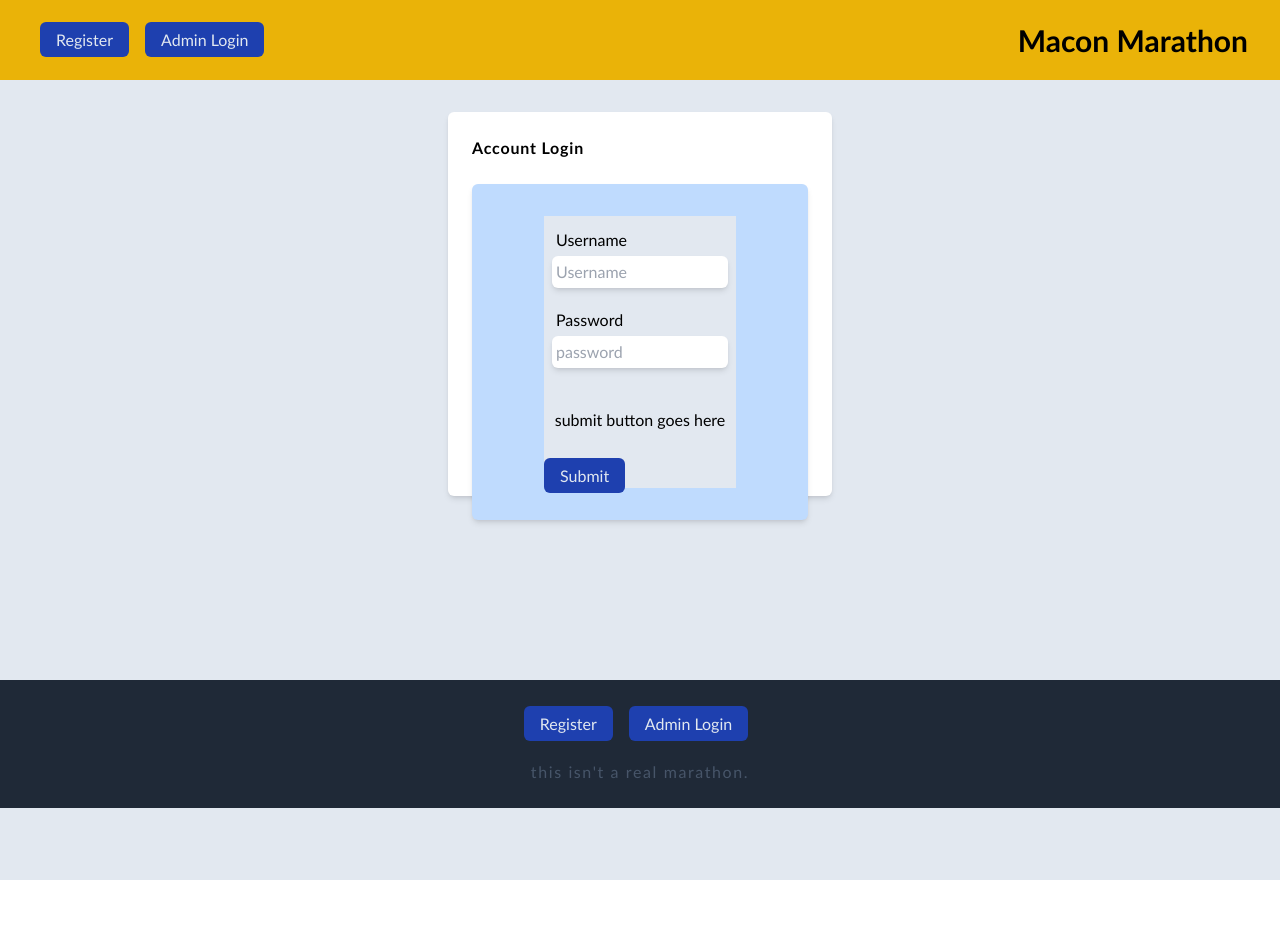
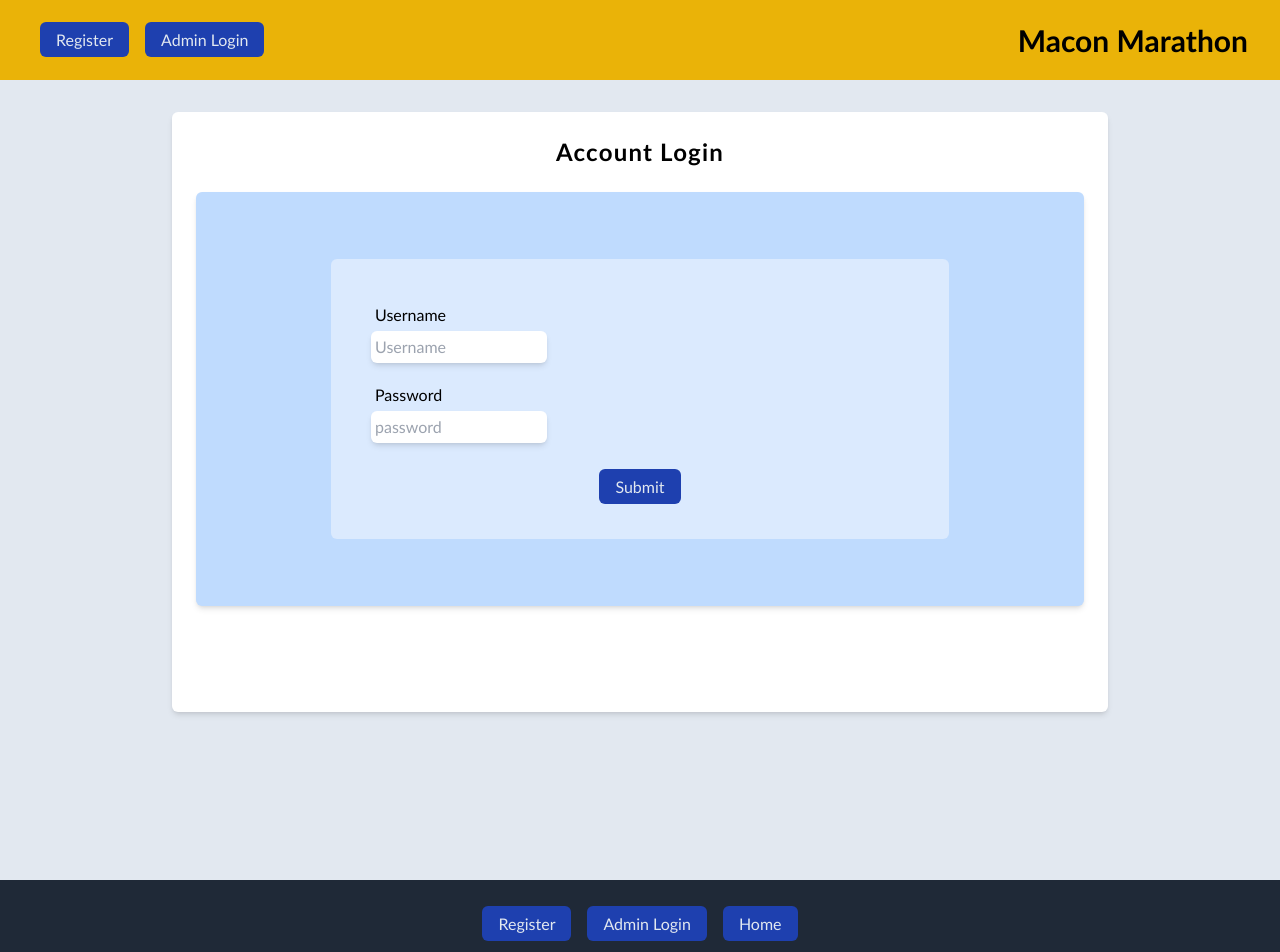
Before and after one commit to joelyles/race-registration-app, a React (Vite) app: page /login in a window 1280 px wide. Shown: the top 952 px of the page. Before the commit the page ends 880 px from the top, so only its background shows below. Built offline with nearby package versions, Linux system fonts and the light colour scheme.

Commit message:
styling tune-up

```diff
--- a/src/components/Footer.jsx
+++ b/src/components/Footer.jsx
@@ -1,5 +1,6 @@
 import RegisterButton from "./RegisterButton";
 import LoginButton from "./LoginButton";
+import HomeButton from "./HomeButton";
 
 const Footer = () => {
   return (
@@ -9,6 +10,7 @@ const Footer = () => {
           <div className="flex gap-2 mt-2">
             <RegisterButton />
             <LoginButton />
+            <HomeButton />
           </div>
         </div>
         <div className="text-slate-600 flex pb-6 justify-center tracking-widest">this isn't a real marathon.</div>
--- a/src/components/Form.jsx
+++ b/src/components/Form.jsx
@@ -3,12 +3,12 @@ import SubmitButton from "./SubmitButton"
 const Form = () => {
   return (
     <>
-      <div className="flex h-dvh px-4 bg-slate-200 ">
-        <div className="container flex flex-col mx-auto mt-8 p-6 rounded-md shadow-md bg-white h-3/5 w-3/4">
-          <h4 className="flex font-semibold tracking-wider">Registration Form</h4>
-          <div className="container flex flex-col items-center h-4/5 p-8 bg-blue-200 mt-6 rounded-md shadow-md">
-            <div className="flex flex-col overflow-scroll bg-slate-200 max-w-sm">
-              <div className="flex flex-col sm:flex-row justify-left gap-4 p-2">
+      <div className="h-full flex px-4 bg-slate-200 ">
+        <div className="flex flex-col mx-auto mt-8 mb-8 p-6 rounded-md shadow-md bg-white h-3/4 w-3/4">
+          <h4 className="flex font-semibold tracking-wider justify-center text-2xl ">Registration Form</h4>
+          <div className="flex flex-col items-center p-8 bg-blue-200 mt-6 rounded-md shadow-md h-3/4">
+            <div className="flex flex-col overflow-scroll my-auto bg-blue-100 max-w-m w-3/4 p-8 rounded-md">
+              <div className="flex flex-col justify-left gap-4 p-2">
                 <div className="flex flex-col grow">
                   <label className="p-1">First Name</label>
                   <input name="firstname" className="max-w-44 min-w-28 p-1 rounded-md shadow-md" type="text" placeholder="First Name"></input>
@@ -44,10 +44,12 @@ const Form = () => {
                   <div className="p-1">Phone Number</div>
                   <input className="max-w-44 min-w-28 p-1 rounded-md shadow-md" type="text" placeholder="123-555-1234"></input>
                 </div>
+                 <div className="pt-4 my-auto mx-auto">
+                  <SubmitButton />
+                 </div>
               </div>
             </div>
           </div>
-          <SubmitButton />
         </div>
       </div>
     </>
--- a/src/components/HomeButton.jsx
+++ b/src/components/HomeButton.jsx
@@ -3,7 +3,7 @@ import { Link } from "react-router-dom";
 const HomeButton = () => {
   return (
     <div>
-      <Link to="/" className="sm:hidden bg-blue-800 text-slate-200 px-4 py-2 rounded-md hover:bg-blue-900">Home</Link>
+      <Link to="/" className="bg-blue-800 text-slate-200 px-4 py-2 rounded-md hover:bg-blue-900">Home</Link>
     </div>
   )
 }
--- a/src/components/Navigation.jsx
+++ b/src/components/Navigation.jsx
@@ -13,7 +13,9 @@ const Navigation = () => {
             <div className="flex mx-2 space-x-2">
               <RegisterButton />
               <LoginButton />
+              <div className="sm:hidden">
               <HomeButton />
+              </div>
             </div>
             <Link to="/" className="hidden sm:block ml-auto text-3xl font-semibold">Macon Marathon</Link>
           </div>
--- a/src/components/Signin.jsx
+++ b/src/components/Signin.jsx
@@ -4,11 +4,11 @@ import SubmitButton from "./SubmitButton"
 const Signin = () => {
   return (
     <>
-     <div className="flex h-screen px-4 bg-slate-200 ">
-        <div className="flex flex-col mx-auto mt-8 p-6 rounded-md shadow-md bg-white h-1/2 w-3/4 sm:h-96 sm:w-96">
-          <h4 className="flex font-semibold tracking-wider">Account Login </h4>
-          <div className="flex justify-center p-8 bg-blue-200 mt-6 rounded-md shadow-md">
-            <div className="flex flex-col bg-slate-200 max-w-lg sm:max-w-sm">
+     <div className="h-full flex px-4 bg-slate-200 ">
+        <div className="flex flex-col mx-auto mt-8 p-6 rounded-md shadow-md bg-white h-3/4 w-3/4">
+          <h4 className="flex font-semibold tracking-wider justify-center text-2xl">Account Login </h4>
+          <div className="flex flex-col items-center p-8 bg-blue-200 mt-6 rounded-md shadow-md h-3/4">
+            <div className="flex flex-col overflow-scroll my-auto bg-blue-100 max-w-m w-3/4 p-8 rounded-md">
               <div className="flex flex-col justify-left gap-4 p-2">
                 <div className="flex flex-col grow">
                   <label className="p-1">Username</label>
@@ -17,10 +17,12 @@ const Signin = () => {
                 <div className="flex flex-col grow">
                   <label className="p-1">Password</label>
                   <input className="max-w-44 min-w-28 p-1 rounded-md shadow-md" type="password" placeholder="password"></input>
+
                 </div>
+                 <div className="pt-4 my-auto mx-auto">
+              <SubmitButton />
               </div>
-              <h4 className="flex justify-center pt-8 pb-8">submit button goes here</h4>
-              <SubmitButton />
+              </div>
             </div>
           </div>
         </div>
--- a/src/layouts/Layout.jsx
+++ b/src/layouts/Layout.jsx
@@ -6,10 +6,8 @@ const Layout = () => {
   return (
     <>
       <Navigation />
-      <div className="h-dvh">
-        <Outlet />
-        <Footer />
-      </div>
+      <Outlet />
+      <Footer />
     </>
   )
 }
--- a/src/screens/Home.jsx
+++ b/src/screens/Home.jsx
@@ -1,17 +1,15 @@
 import Hero from "../components/Hero";
 import About from "../components/About";
 import Cards from "../components/Cards"
-import Footer from "../components/Footer";
 
 const Home = () => {
   return (
     <>
-
+      <div className="">
         <Hero />
         <About />
         <Cards />
-
-
+      </div>
     </>
   )
 }
--- a/src/screens/Login.jsx
+++ b/src/screens/Login.jsx
@@ -3,7 +3,7 @@ import Signin from "../components/Signin"
 const Login = () => {
   return (
     <>
-      <div className="h-3/4">
+      <div className="h-dvh">
         <Signin />
       </div>
     </>
--- a/src/screens/Register.jsx
+++ b/src/screens/Register.jsx
@@ -3,7 +3,7 @@ import Form from "../components/Form";
 const Register = () => {
   return (
     <>
-      <div className="h-3/4">
+      <div className="h-dvh">
         <Form />
       </div>
     </>
```
